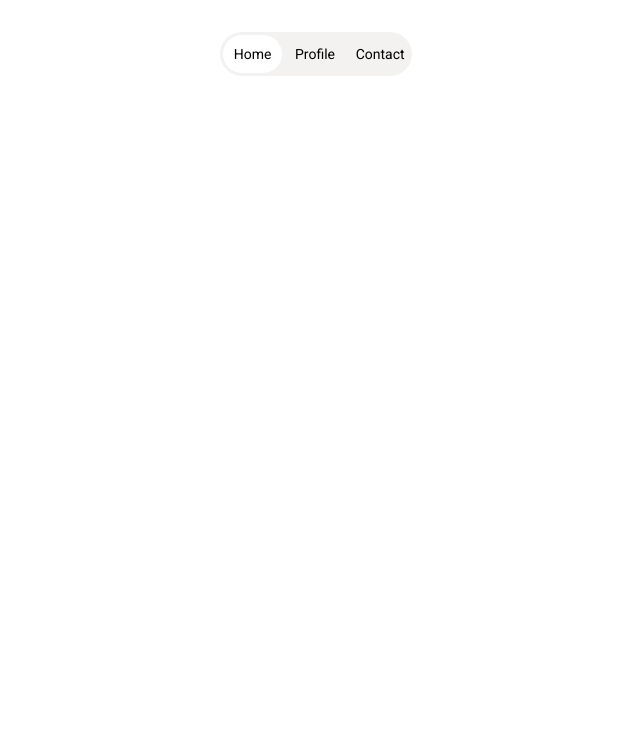
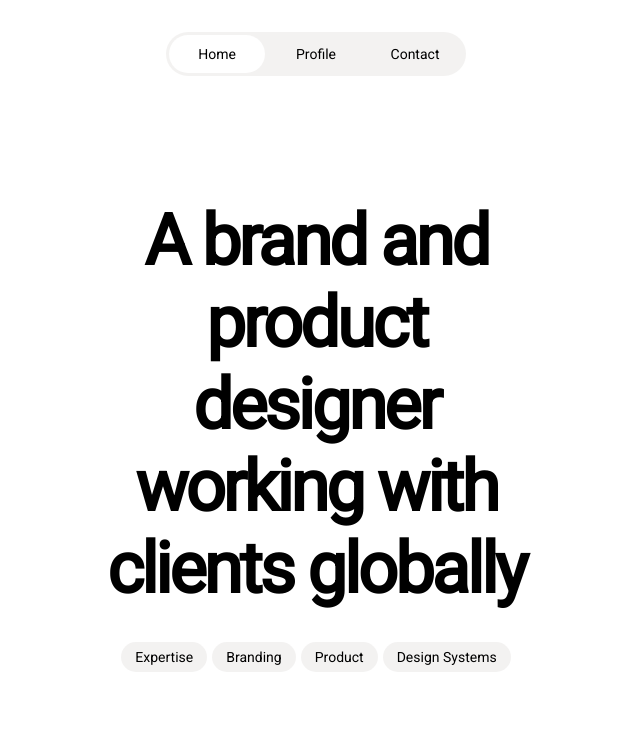
Before and after one commit to JG-0204/product-landing-page, a plain HTML site: page index.html in a window 1280 px wide. Shown: the whole page, without its empty margins (324-964 px from the left). Drawn offline with Linux system fonts and the light colour scheme.

Commit message:
Add and style hero section

```diff
--- a/index.html
+++ b/index.html
@@ -16,5 +16,16 @@
             </ul>
          </nav>
       </header>
+      <main>
+         <section class="description">
+            <h1>A brand and product designer working with clients globally</h1>
+            <ul>
+               <li>Expertise</li>
+               <li>Branding</li>
+               <li>Product</li>
+               <li>Design Systems</li>
+            </ul>
+         </section>
+      </main>
    </body>
 </html>
--- a/styles.css
+++ b/styles.css
@@ -10,14 +10,26 @@
 
 body {
    min-height: 100vh;
+   /* background-color: black; */
+}
+
+header {
+   height: 15vh;
+}
+
+ul {
+   list-style-type: none;
+   display: flex;
+   place-content: center;
 }
 
 #navbar {
    background-color: #e8e5e480;
    width: 15%;
+   min-width: 300px;
    padding: 3px;
    border-radius: 2rem;
-   position: absolute;
+   position: fixed;
    margin-left: auto;
    margin-right: auto;
    left: 0;
@@ -27,10 +39,7 @@ body {
 }
 
 #navbar ul {
-   list-style-type: none;
-   display: flex;
    gap: 3px;
-   place-content: center;
 }
 
 #navbar .nav-link {
@@ -52,3 +61,33 @@ body {
    display: block;
    font-family: 'Roboto', sans-serif;
 }
+
+.description {
+   width: 75%;
+   min-width: 460px;
+   margin: 0 auto;
+   padding: 5rem 0;
+}
+
+.description h1 {
+   width: 50%;
+   min-width: 400px;
+   margin: 0 auto;
+   font-size: 4.4rem;
+   text-align: center;
+   margin-bottom: 2rem;
+   font-family: 'Roboto', sans-serif;
+   letter-spacing: -3px;
+}
+
+.description ul {
+   gap: 5px;
+}
+
+.description li {
+   padding: 0.5em 1em;
+   font-family: 'Roboto', sans-serif;
+   background-color: #e8e5e480;
+   border-radius: 1rem;
+   font-size: 14px;
+}
```
